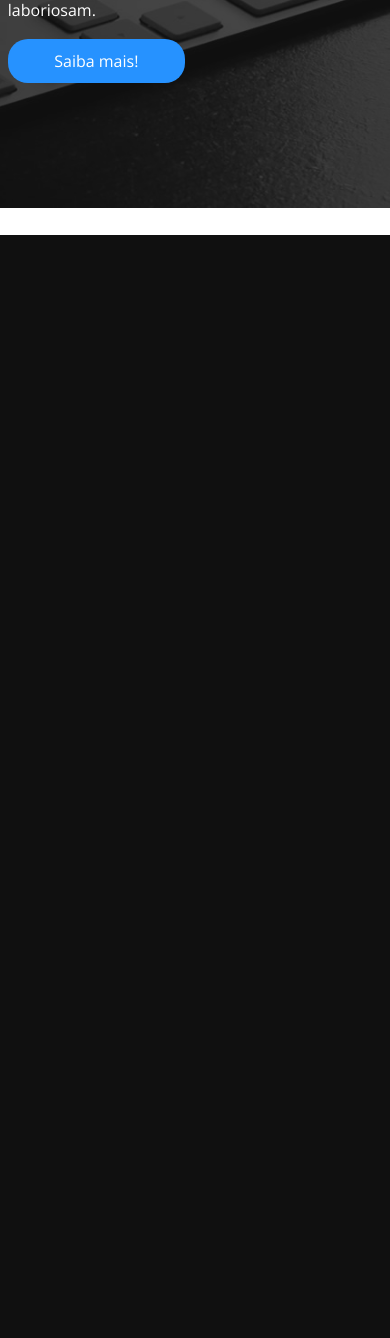
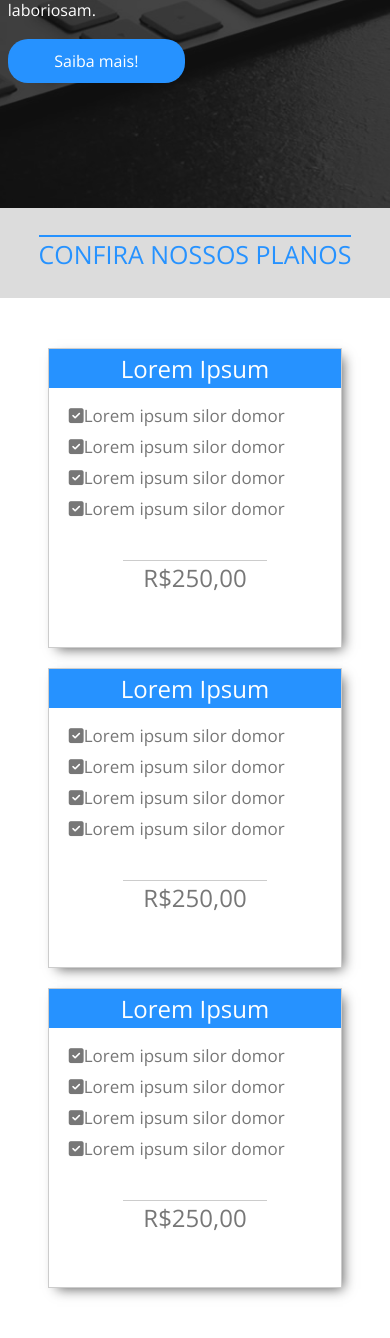
Before and after one commit to V1nnys/Danki-code, a PHP site: page /index.html in a window 390 px wide. Shown: the part 609-1947 px from the top of the page. Before the commit the page ends 844 px from the top, so only its background shows below. Run offline with PHP 8.4, Linux system fonts and the light colour scheme; some libraries are stand-ins or nearby versions.

Commit message:
Projeto_pratico_06
Parte 2

Mais sessões e responsivo.

```diff
--- a/Projeto_pratico_06/css/style.css
+++ b/Projeto_pratico_06/css/style.css
@@ -131,3 +131,82 @@ nav.desktop a {
   margin-top: 18px;
   border-radius: 20px;
 }
+
+.chamada-planos {
+  width: 100%;
+  text-align: center;
+  padding: 27px 2%;
+  background-color: rgb(220, 220, 220);
+}
+
+.chamada-planos h2 {
+  display: inline-block;
+  border-top: 2px solid #2692ff;
+  color: #2692ff;
+  text-transform: uppercase;
+  font-weight: lighter;
+  font-size: 25px;
+}
+
+.box-planos {
+  padding: 40px 0;
+}
+
+.box-planos > .center {
+  display: flex;
+  flex-wrap: wrap;
+}
+
+.box-planos-single {
+  width: 33.3%;
+  padding: 0 40px;
+}
+
+.box-planos-wraper {
+  width: 100%;
+  border: 1px solid #ccc;
+  -webkit-box-shadow: 5px 5px 12px -4px rgba(0, 0, 0, 0.63);
+  box-shadow: 5px 5px 12px -4px rgba(0, 0, 0, 0.63);
+  min-height: 300px;
+}
+
+.box-planos-single h2 {
+  background-color: #2692ff;
+  color: white;
+  text-align: center;
+  padding: 3px;
+  font-weight: lighter;
+}
+
+.pontos-plano {
+  padding: 8px 0 15px 0;
+}
+
+.preco {
+  margin-top: 10px;
+  padding: 15px 0;
+  text-align: center;
+}
+
+.preco h2 {
+  font-size: 24px;
+  color: #777;
+  padding: 0 20px;
+  background-color: transparent;
+  display: inline-block;
+  border-top: 1px solid #ccc;
+}
+
+.box-planos-single p {
+  margin-left: 20px;
+  color: #777777;
+  font-size: 17px;
+  margin-top: 8px;
+}
+
+@media screen and (max-width: 768px) {
+  .box-planos-single {
+    width: 100%;
+    margin: 10px 0;
+  }
+}
--- a/Projeto_pratico_06/index.html
+++ b/Projeto_pratico_06/index.html
@@ -51,6 +51,71 @@
     </section>
     <!--main-->
 
+    <section class="planos">
+      <div class="chamada-planos">
+        <div class="center">
+          <h2>Confira nossos planos</h2>
+        </div>
+      </div>
+      <!--chamada-planos-->
+    </section>
+
+    <section class="box-planos">
+      <div class="center">
+        <div class="box-planos-single">
+          <div class="box-planos-wraper">
+            <h2>Lorem Ipsum</h2>
+            <div class="pontos-plano">
+              <p><i class="fa fa-check-square"></i>Lorem ipsum silor domor</p>
+              <p><i class="fa fa-check-square"></i>Lorem ipsum silor domor</p>
+              <p><i class="fa fa-check-square"></i>Lorem ipsum silor domor</p>
+              <p><i class="fa fa-check-square"></i>Lorem ipsum silor domor</p>
+            </div>
+            <!--pontos-plano-->
+            <div class="preco">
+              <h2>R$250,00</h2>
+            </div><!--preco-->
+          </div>
+          <!--box-planos-wraper-->
+        </div>
+        <!--box-planos-single-->
+
+        <div class="box-planos-single">
+          <div class="box-planos-wraper">
+            <h2>Lorem Ipsum</h2>
+            <div class="pontos-plano">
+              <p><i class="fa fa-check-square"></i>Lorem ipsum silor domor</p>
+              <p><i class="fa fa-check-square"></i>Lorem ipsum silor domor</p>
+              <p><i class="fa fa-check-square"></i>Lorem ipsum silor domor</p>
+              <p><i class="fa fa-check-square"></i>Lorem ipsum silor domor</p>
+            </div>
+            <!--pontos-plano-->
+            <div class="preco">
+              <h2>R$250,00</h2>
+            </div><!--preco-->
+          </div>
+          <!--box-planos-wraper-->
+        </div>
+        <!--box-planos-single-->
+
+        <div class="box-planos-single">
+          <div class="box-planos-wraper">
+            <h2>Lorem Ipsum</h2>
+            <div class="pontos-plano">
+              <p><i class="fa fa-check-square"></i>Lorem ipsum silor domor</p>
+              <p><i class="fa fa-check-square"></i>Lorem ipsum silor domor</p>
+              <p><i class="fa fa-check-square"></i>Lorem ipsum silor domor</p>
+              <p><i class="fa fa-check-square"></i>Lorem ipsum silor domor</p>
+            </div>
+            <!--pontos-plano-->
+            <div class="preco">
+              <h2>R$250,00</h2>
+            </div><!--preco-->
+          </div>
+          <!--box-planos-wraper-->
+        </div>
+        <!--box-planos-single-->
+
     <script
       src="https://kit.fontawesome.com/8067e48023.js"
       crossorigin="anonymous"
```
